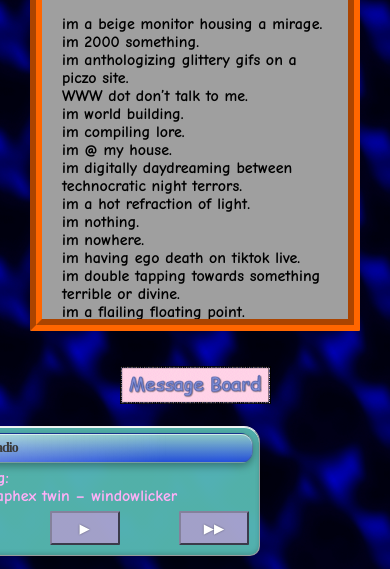
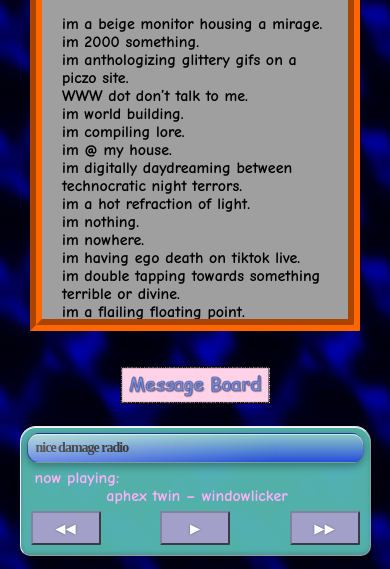
Before and after one commit to nicedamage/nicedamage.world, a website with bundled scripts: page index.html in a window 390 px wide. Shown: the part 280-849 px from the top of the page. Built offline with nearby package versions, Linux system fonts and the light colour scheme; no server answers; files whose address does not match are found by name.

Commit message:
media player mobile

```diff
--- a/styles.css
+++ b/styles.css
@@ -960,12 +960,13 @@ nav ul {
 #music-player {
   position: fixed;
   width: 90vw;
+  left: 8px !important;
+  right: 8px !important;
   bottom: 8px;
   top: auto;
   justify-self: center;
   max-width: none;
   border-radius: 16px 16px 10px 10px;
-
 
 }
 
```
